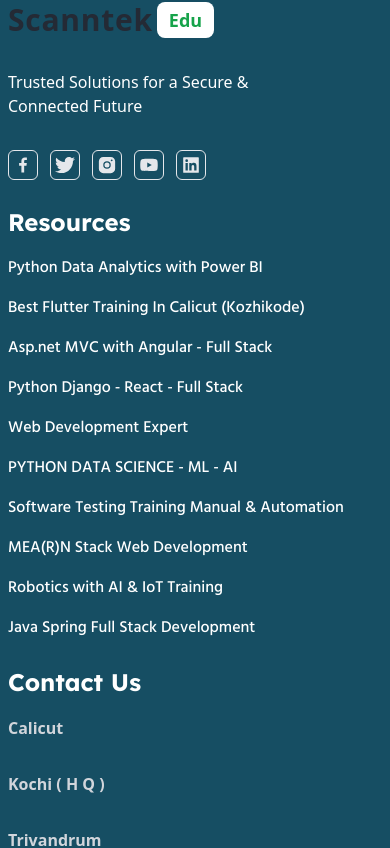
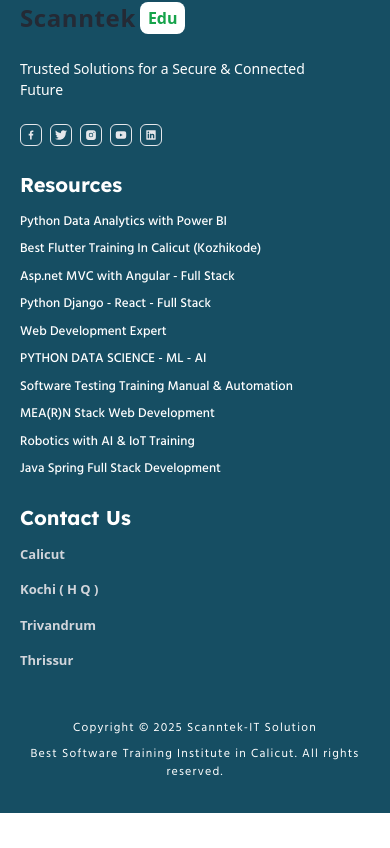
Before and after one commit to jagathkrishna123/Educationwebsite, a React (Vite) app: page /contactus in a window 390 px wide. Shown: the part 1777-2625 px from the top of the page. After the commit the page ends 2590 px from the top, so only its background shows below. Built offline with nearby package versions, Linux system fonts and the light colour scheme.

Commit message:
latest commit

```diff
--- a/package.json
+++ b/package.json
@@ -12,6 +12,7 @@
   "dependencies": {
     "@studio-freight/lenis": "^1.0.42",
     "gsap": "^3.13.0",
+    "lenis": "^1.3.13",
     "lucide-react": "^0.548.0",
     "motion": "^12.23.22",
     "react": "^19.1.1",
--- a/src/component/Aboutus.jsx
+++ b/src/component/Aboutus.jsx
@@ -109,7 +109,7 @@
 // export default Aboutus
 
 import { motion } from "framer-motion";
-import { FaArrowRight, FaAward, FaGraduationCap, FaUsers, FaChalkboardTeacher, FaLaptopCode, FaDatabase, FaMobile, FaCloud } from "react-icons/fa";
+import { FaArrowRight, FaAward, FaGraduationCap, FaUsers, FaChalkboardTeacher, FaLaptopCode, FaDatabase, FaMobile, FaCloud, FaRegGem } from "react-icons/fa";
 import Contactimg from "../assets/contact.jpg";
 import Bgimg from "../assets/slideimg1.jpg";
 import slideimg2 from "../assets/slideimg2.jpg";
@@ -118,6 +118,8 @@
 import slideimg5 from "../assets/slideimg5.jpg";
 import slideimg6 from "../assets/slideimg6.jpg";
 import { useEffect, useState } from "react";
+import { FaUserFriends } from "react-icons/fa";
+
 
 const Aboutus = () => {
   const courses = [
@@ -193,10 +195,23 @@
   initial={{ opacity: 0, y: 30 }}
   whileInView={{ opacity: 1, y: 0 }}
   transition={{ duration: 0.6 }}
-        className="flex font-hind font-medium text-[16px] text-[#9116A1] bg-gray-300 px-3 rounded-sm"
+  className="font-hind font-medium text-[16px] text-cyan-700 bg-cyan-500/10 border border-cyan-700/30 rounded-full px-6 py-2 inline-block"
 >
   Who We Are
 </motion.p>
+
+
+
+
+
+
+
+
+
+
+
+
+
     </div>
 
     <div className="flex flex-col items-center md:items-start justify-center md:justify-start text-center md:text-start">
--- a/src/component/Excellence.jsx
+++ b/src/component/Excellence.jsx
@@ -26,19 +26,21 @@
       <div className=" flex flex-col p-6 gap-8">
         <div className="flex flex-col items-center justify-center">
           <motion.p
-            initial={{opacity: 0, y: 30}}
-            whileInView={{opacity: 1, y: 0}}
-            transition={{duration: 0.6}}
-           className="font-hind text-[16px] border border-cyan-600 px-1 max-w-xs rounded text-cyan-700 font-medium">
+            initial={{ opacity: 0, y: 30 }}
+            whileInView={{ opacity: 1, y: 0 }}
+            transition={{ duration: 0.6 }}
+            className="font-hind font-medium text-[14px] sm:text-[16px] md:text-[18px] text-cyan-700 bg-cyan-500/10 border border-cyan-700/30 rounded-full px-4 sm:px-6 py-1.5 sm:py-2 w-fit mx-auto md:mx-0 mt-4 sm:mt-6"
+          >
             Excellence in Education
           </motion.p>
         </div>
         <div className="max-w-3xl flex text-center mx-auto">
           <motion.p
-            initial={{opacity: 0, y: 20}}
-            whileInView={{opacity: 1, y: 0}}
-            transition={{duration: 0.5, delay: 0.2}}
-           className="text-gray-800 text-[22px] md:text-[36px] font-bold font-lexend">
+            initial={{ opacity: 0, y: 20 }}
+            whileInView={{ opacity: 1, y: 0 }}
+            transition={{ duration: 0.5, delay: 0.2 }}
+            className="text-gray-800 text-[22px] md:text-[36px] font-bold font-lexend"
+          >
             Why Scanntek Edu is the <br />{" "}
             <span className="text-green-600">Best Software Training</span>{" "}
             Institute in Calicut
@@ -51,7 +53,9 @@
           className="grid grid-cols-2 md:grid-cols-4 font-lexend justify-between gap-4"
         >
           <motion.div
-            variants={item} className="flex flex-col items-center justify-center border border-gray-300 rounded-lg p-2 md:p-4 shadow-lg">
+            variants={item}
+            className="flex flex-col items-center justify-center border border-gray-300 rounded-lg p-2 md:p-4  shadow-lg"
+          >
             <FaHandshakeAngle className="text-blue-800 text-[30px]" />
             <div className="max-w-sm  text-center text-[#082A5E]">
               <p className="font-bold text-[16px] md:text-[22px] font-lexend">
@@ -66,7 +70,10 @@
             </div>
           </motion.div>
 
-          <motion.div variants={item} className="flex flex-col items-center justify-center border border-gray-300 rounded-lg p-2 md:p-4 shadow-lg">
+          <motion.div
+            variants={item}
+            className="flex flex-col items-center justify-center border border-gray-300 rounded-lg p-2 md:p-4 shadow-lg"
+          >
             <IoPerson className="text-blue-800 text-[30px]" />
             <div className="max-w-sm  text-center text-[#082A5E] ">
               <p className="font-bold text-[16px] md:text-[22px] font-lexend">
@@ -81,7 +88,10 @@
             </div>
           </motion.div>
 
-          <motion.div variants={item} className="flex flex-col items-center justify-center border border-gray-300 rounded-lg p-2 md:p-4 shadow-lg">
+          <motion.div
+            variants={item}
+            className="flex flex-col items-center justify-center border border-gray-300 rounded-lg p-2 md:p-4  shadow-lg"
+          >
             <FaLaptopCode className="text-blue-800 text-[30px]" />
             <div className="max-w-sm text-center text-[#082A5E]">
               <p className="font-bold text-[16px] md:text-[22px] font-lexend">
@@ -96,7 +106,10 @@
             </div>
           </motion.div>
 
-          <motion.div variants={item} className="flex flex-col items-center justify-center border border-gray-300 rounded-lg p-2 md:p-4 shadow-lg">
+          <motion.div
+            variants={item}
+            className="flex flex-col items-center justify-center border border-gray-300 rounded-lg p-2 md:p-4 shadow-lg"
+          >
             <PiMedalFill className="text-blue-800 text-[30px]" />
             <div className="max-w-sm text-center text-[#082A5E]">
               <p className="font-bold text-[16px] md:text-[22px] font-lexend">
@@ -128,7 +141,6 @@
             {/* Subtle light reflection sheen */}
             <span className="absolute inset-0 bg-gradient-to-t from-white/10 to-transparent opacity-0 group-hover:opacity-100 transition-opacity duration-500 rounded-lg"></span>
           </button>
-
         </div>
       </div>
     </div>
--- a/src/component/Footer.jsx
+++ b/src/component/Footer.jsx
@@ -1,5 +1,4 @@
 import React from "react";
-import Luminarlogo from "../assets/lumlogo.png";
 import { FaFacebookF, FaInstagram, FaTwitter } from "react-icons/fa";
 import { CiLinkedin } from "react-icons/ci";
 import { AiFillLinkedin, AiFillYoutube } from "react-icons/ai";
@@ -7,34 +6,33 @@
 import { BiLogoFacebook } from "react-icons/bi";
 import { motion } from "motion/react";
 
-
 const Footer = () => {
   return (
     <div className="w-full flex flex-col bg-cyan-900 p-2 mt-8">
-      <div className="w-full max-w-7xl flex flex-col md:flex-row mx-auto justify-between mt-12 mb-12 gap-6 md:gap-0">
+      <div className="w-full max-w-7xl flex flex-col md:flex-row mx-auto justify-between mt-12 mb-12 gap-6 md:gap-0 px-3">
+        {/* ---------------- LEFT LOGO SECTION ---------------- */}
         <motion.div
           initial={{ opacity: 0, x: -30 }}
           whileInView={{ opacity: 1, x: 0 }}
           transition={{ duration: 0.6, delay: 0.2 }}
-          className="flex flex-col  text-white gap-8"
+          className="flex flex-col text-white gap-6 sm:gap-8"
         >
-          {/* <img src={Scannteklogo} alt="" className='w-[150px] invert brightness-0' /> */}
-          <div class="flex items-center space-x-1">
-            <span class="text-3xl font-extrabold tracking-wide text-[#242a35]">
+          <div className="flex items-center space-x-1">
+            <span className="text-2xl sm:text-3xl font-extrabold tracking-wide text-[#242a35]">
               Scanntek
             </span>
-            <div class="bg-white px-3 py-1 rounded-lg h-fit">
-              <span class="text-green-600 text-lg font-bold -tracking-normal">
+            <div className="bg-white px-2 sm:px-3 py-1 rounded-lg h-fit">
+              <span className="text-green-600 text-base sm:text-lg font-bold -tracking-normal">
                 Edu
               </span>
             </div>
           </div>
           <div className="max-w-xs">
-            <p className="text-[16px]">
+            <p className="text-[14px] sm:text-[16px]">
               Trusted Solutions for a Secure & Connected Future
             </p>
           </div>
-          <div className="flex flex-row text-[30px] text-gray-200 gap-3">
+          <div className="flex flex-row text-[22px] sm:text-[30px] text-gray-200 gap-2 sm:gap-3">
             <BiLogoFacebook className="border border-gray-200 p-1 rounded-md" />
             <FaTwitter className="border border-gray-200 p-1 rounded-md" />
             <PiInstagramLogoFill className="border border-gray-200 p-1 rounded-md" />
@@ -43,14 +41,17 @@
           </div>
         </motion.div>
 
+        {/* ---------------- RESOURCES SECTION ---------------- */}
         <motion.div
           initial={{ opacity: 0, x: -30 }}
           whileInView={{ opacity: 1, x: 0 }}
           transition={{ duration: 0.6, delay: 0.2 }}
-          className="flex flex-col gap-4 text-white"
+          className="flex flex-col gap-3 sm:gap-4 text-white"
         >
-          <p className="font-lexend font-bold text-[24px]">Resources</p>
-          <ul className="flex flex-col gap-4 font-hind font-medium">
+          <p className="font-lexend font-bold text-[20px] sm:text-[24px]">
+            Resources
+          </p>
+          <ul className="flex flex-col gap-2 sm:gap-4 font-hind font-medium text-[13px] sm:text-[15px]">
             <li>Python Data Analytics with Power BI</li>
             <li>Best Flutter Training In Calicut (Kozhikode)</li>
             <li>Asp.net MVC with Angular - Full Stack</li>
@@ -64,16 +65,17 @@
           </ul>
         </motion.div>
 
+        {/* ---------------- USEFUL LINKS SECTION ---------------- */}
         <motion.div
           initial={{ opacity: 0, x: 30 }}
           whileInView={{ opacity: 1, x: 0 }}
           transition={{ duration: 0.6, delay: 0.3 }}
-          className="flex-col gap-4 hidden md:flex"
+          className="flex-col gap-3 sm:gap-4 hidden md:flex"
         >
-          <p className="font-lexend font-bold text-[24px] text-white">
-            Usefull Links
+          <p className="font-lexend font-bold text-[20px] sm:text-[24px] text-white">
+            Useful Links
           </p>
-          <ul className="flex flex-col gap-3 font-hind font-medium text-gray-300">
+          <ul className="flex flex-col gap-2 sm:gap-3 font-hind font-medium text-gray-300 text-[13px] sm:text-[15px]">
             <li>Refund & Cancellation Policy</li>
             <li>Certification & Affiliation</li>
             <li>Our Trainers</li>
@@ -82,14 +84,17 @@
           </ul>
         </motion.div>
 
+        {/* ---------------- CONTACT SECTION ---------------- */}
         <motion.div
           initial={{ opacity: 0, x: 30 }}
           whileInView={{ opacity: 1, x: 0 }}
           transition={{ duration: 0.6, delay: 0.3 }}
-          className="flex flex-col gap-4 text-white"
+          className="flex flex-col gap-3 sm:gap-4 text-white"
         >
-          <p className="font-lexend font-bold text-[24px]">Contact Us</p>
-          <ul className="flex flex-col gap-8 font-bold text-gray-300">
+          <p className="font-lexend font-bold text-[20px] sm:text-[24px]">
+            Contact Us
+          </p>
+          <ul className="flex flex-col gap-4 sm:gap-8 font-bold text-gray-300 text-[13px] sm:text-[15px]">
             <li>Calicut</li>
             <li>Kochi ( H Q )</li>
             <li>Trivandrum</li>
@@ -97,17 +102,19 @@
           </ul>
         </motion.div>
       </div>
+
+      {/* ---------------- COPYRIGHT SECTION ---------------- */}
       <motion.div
         initial={{ opacity: 0 }}
         whileInView={{ opacity: 1 }}
         transition={{ duration: 0.5, delay: 0.4 }}
-        className="flex flex-col text-center mb-6 text-white font-hind gap-4"
+        className="flex flex-col text-center mb-6 text-white font-hind gap-2 sm:gap-4"
       >
-        <p className="text-sm tracking-widest">
-          Copyright © {new Date().getFullYear()} Scanntek-IT solution
+        <p className="text-[12px] sm:text-sm tracking-widest">
+          Copyright © {new Date().getFullYear()} Scanntek-IT Solution
         </p>
-        <p className="text-sm tracking-widest">
-          Best Software Training Institute in Calict. All rights reserved.
+        <p className="text-[12px] sm:text-sm tracking-widest">
+          Best Software Training Institute in Calicut. All rights reserved.
         </p>
       </motion.div>
     </div>
--- a/src/component/Gallerycomp.jsx
+++ b/src/component/Gallerycomp.jsx
@@ -41,7 +41,7 @@
         initial={{ opacity: 0, y: 30 }}
         whileInView={{ opacity: 1, y: 0 }}
         transition={{ duration: 0.6 }}
-        className="flex font-hind font-medium text-[16px] text-center items-center justify-center text-gray-700 bg-gray-300 px-3 rounded-sm w-fit"
+        className="flex items-center justify-center font-hind font-medium text-[14px] sm:text-[16px] text-cyan-700 bg-cyan-500/10 border border-cyan-700/30 rounded-full px-4 sm:px-6 py-1.5 sm:py-2 w-fit mx-auto"
       >
         Gallery
       </motion.p>
--- a/src/component/Header.jsx
+++ b/src/component/Header.jsx
@@ -445,6 +445,7 @@
   <img
     src={Mainimg2}
     alt="background"
+    loading="lazy"
     className="absolute inset-0 w-full h-full object-contain opacity-20 md:hidden"
   />
 
@@ -453,11 +454,12 @@
   initial={{ opacity: 0, y: 20 }}
   whileInView={{ opacity: 1, y: 0 }}
   transition={{ duration: 0.5, delay: 0.7 }}
-    className="text-[16px] font-hind text-[#9116A1] flex gap-1 items-center justify-center md:justify-start relative z-10"
+  className="flex items-center justify-center md:justify-start gap-2 font-hind font-medium text-[16px] text-cyan-700 bg-cyan-500/10 border border-cyan-700/30 rounded-full px-6 py-2 w-fit mx-auto md:mx-0"
 >
-    <img src={Trophyimg} alt="" className="w-5" />
+  <img src={Trophyimg} alt="" className="w-5 h-5" />
   Leaders in Education Since 6 Years
 </motion.p>
+
 
   {/* Heading */}
 <div className="flex max-w-lg w-full mx-auto md:mx-0 md:w-auto text-center md:text-left mt-5 md:mt-0 relative z-10">
@@ -584,7 +586,7 @@
           transition={{ duration: 0.6, delay: 1 }}
           className="w-full  flex-col mt-12 justify-center items-center hidden lg:flex"
         >
-          <img src={Mainimg2} alt="" className="w-[500px]" />
+          <img src={Mainimg2} alt="" loading="lazy" className="w-[500px]" />
         </motion.div>
       </div>
     </div>
--- a/src/component/Home.jsx
+++ b/src/component/Home.jsx
@@ -64,7 +64,7 @@
         {[...imagecollection, ...imagecollection, ...imagecollection].map((image) => (
           <div
   key={image.id + Math.random()}
-            className="flex-shrink-0 w-[150px] h-[100px] flex items-center justify-center mx-4"
+  className="flex-shrink-0 w-[100px] h-[70px] sm:w-[150px] sm:h-[100px] flex items-center justify-center mx-3"
 >
   <img
     src={image.img}
@@ -72,6 +72,7 @@
     className="max-w-full max-h-full object-contain"
   />
 </div>
+
         ))}
       </div>
     </div>
--- a/src/component/Navbar.jsx
+++ b/src/component/Navbar.jsx
@@ -180,7 +180,7 @@
                         Login
                     </button> */}
         <button
-          className="text-white rounded-lg px-3 py-2 font-medium text-[15px]
+          className="text-white rounded-lg px-3 py-2 font-medium text-[15px] border border-white/30
              bg-gradient-to-b from-cyan-600 to-cyan-800
              transition-all duration-300 ease-out
              hover:from-cyan-400 hover:to-cyan-600
--- a/src/component/OurCourses.jsx
+++ b/src/component/OurCourses.jsx
@@ -148,8 +148,7 @@
     activeFilter === "All Courses"
       ? COURSESDATA
       : COURSESDATA.filter(
-          (item) =>
-            item.status.toLowerCase() === activeFilter.toLowerCase()
+          (item) => item.status.toLowerCase() === activeFilter.toLowerCase()
         );
 
   return (
@@ -160,7 +159,7 @@
             initial={{ opacity: 0, y: 30 }}
             whileInView={{ opacity: 1, y: 0 }}
             transition={{ duration: 0.6 }}
-            className="font-hind text-[16px] bg-slate-200 px-1 max-w-xs rounded text-[#9116A1] font-medium mt-6"
+            className="font-hind font-medium text-[14px] sm:text-[16px] md:text-[18px] text-cyan-700 bg-cyan-500/10 border border-cyan-700/30 rounded-full px-4 sm:px-6 py-1.5 sm:py-2 w-fit mx-auto md:mx-0 mt-4 sm:mt-6"
           >
             10+ Unique Online & Offline Courses
           </motion.p>
@@ -179,7 +178,7 @@
           </div>
 
           {/*  Filter buttons */}
-          <div className="w-full flex flex-row items-center justify-center md:justify-end gap-6 font-hind text-[14px] md:text-[17px] text-[#39557E] cursor-pointer">
+          <div className="w-full flex flex-row items-center justify-center md:justify-end gap-6 font-hind text-[14px] md:text-[17px] text-[#39557E] cursor-pointer mt-5">
             {["All Courses", "New", "Recommended", "Most placed"].map(
               (filter) => (
                 <p
--- a/src/component/WhoWeAre.jsx
+++ b/src/component/WhoWeAre.jsx
@@ -24,10 +24,11 @@
   initial={{ opacity: 0, y: 30 }}
   whileInView={{ opacity: 1, y: 0 }}
   transition={{ duration: 0.6 }}
-            className="flex font-hind font-medium text-[16px] text-[#9116A1] bg-gray-300 px-3 rounded-sm"
+  className="flex items-center justify-center font-hind font-medium text-[14px] sm:text-[16px] text-cyan-700 bg-cyan-500/10 border border-cyan-700/30 rounded-full px-4 sm:px-6 py-1.5 sm:py-2 w-fit mx-auto"
 >
   Who We Are
 </motion.p>
+
         </div>
         <div className="flex items-center md:items-start justify-center md:justify-start text-center md:text-start">
           <motion.p
@@ -62,7 +63,9 @@
               <LuUserRoundCheck className="text-4xl text-white" />
             </div>
             <div className="flex flex-col justify-center">
-      <p className="text-2xl font-bold text-[#082A5E] leading-tight">50+</p>
+              <p className="text-2xl font-bold text-[#082A5E] leading-tight">
+                50+
+              </p>
               <p className="text-base font-light text-[#082A5E] leading-snug font-hind">
                 Expert Trainers
               </p>
@@ -75,7 +78,9 @@
               <IoDocumentTextOutline className="text-4xl text-white" />
             </div>
             <div className="flex flex-col justify-center">
-      <p className="text-2xl font-bold text-[#082A5E] leading-tight">1000+</p>
+              <p className="text-2xl font-bold text-[#082A5E] leading-tight">
+                1000+
+              </p>
               <p className="text-base font-light text-[#082A5E] leading-snug font-hind">
                 Specialized Modules
               </p>
@@ -88,7 +93,9 @@
               <GiGraduateCap className="text-4xl text-white" />
             </div>
             <div className="flex flex-col justify-center">
-      <p className="text-2xl font-bold text-[#082A5E] leading-tight">8000+</p>
+              <p className="text-2xl font-bold text-[#082A5E] leading-tight">
+                8000+
+              </p>
               <p className="text-base font-light text-[#082A5E] leading-snug font-hind">
                 Successful Graduates
               </p>
@@ -101,16 +108,15 @@
               <LuBookOpen className="text-4xl text-white" />
             </div>
             <div className="flex flex-col justify-center">
-      <p className="text-2xl font-bold text-[#082A5E] leading-tight">120+</p>
+              <p className="text-2xl font-bold text-[#082A5E] leading-tight">
+                120+
+              </p>
               <p className="text-base font-light text-[#082A5E] leading-snug font-hind">
                 Courses Available
               </p>
             </div>
           </div>
         </div>
-
-
-
 
         <div className="w-full flex items-center md:items-start justify-center md:justify-start">
           <button
```
Also changed, not shown: src/component/Gallery.jsx (+57 -257 lines), 1 other file (tests, documents, lock files or other folders). Lines whose indentation alone changed are shown as unchanged.
